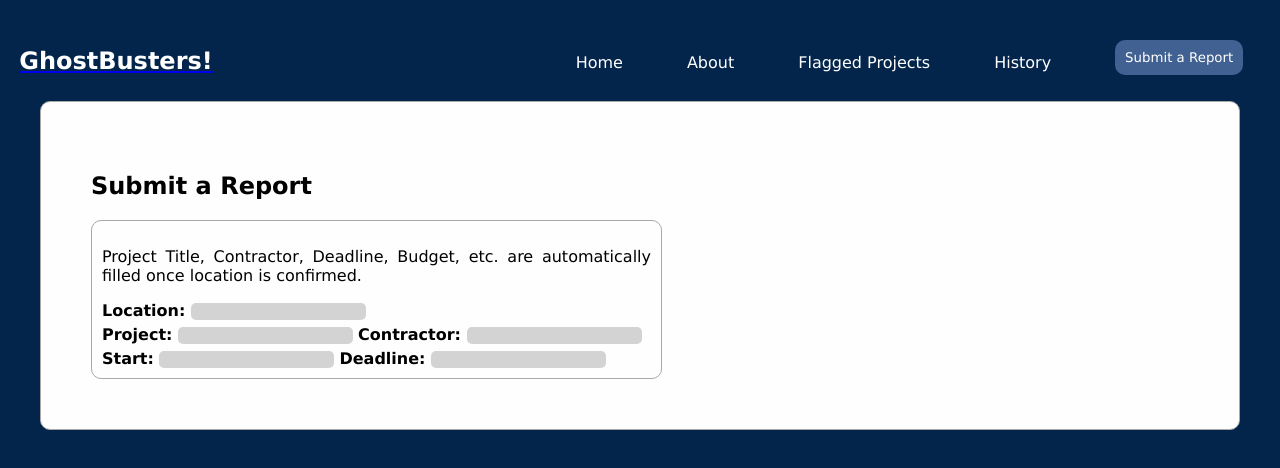
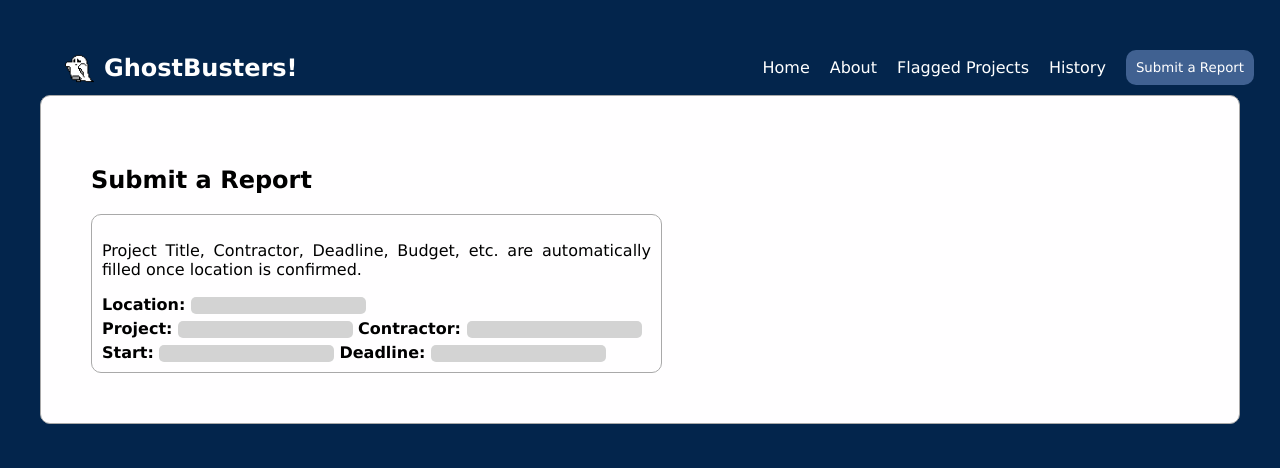
Before and after one commit to Andrie67/ghostbusters-official-official, a React (Vite) app: page /submit-a-report in a window 1280 px wide. Shown: the top 468 px of the page. Built offline with nearby package versions, Linux system fonts and the light colour scheme.

Commit message:
WALA NANG UNDERLINE MERON NA RING LOGO >:((((

```diff
--- a/src/components/Navbar/Navbar.css
+++ b/src/components/Navbar/Navbar.css
@@ -1,56 +1,71 @@
-nav{
+nav {
     display: flex;
     align-items: center;
     justify-content: space-between;
     background-color: #03254c;
     position: sticky;
     top: 0;
-    width: 100vw;
-    left: 20%;
-    margin-left: -3.5vw;
-    margin-top: 0;
-    padding-top: 0;
+    width: 100%;
+    padding: 10px 1.5rem;
+    margin: 0;
+    padding-top: 10px;
+    z-index: 1000;
 }
-.navbar-brand{
+.navbar-brand {
+    display: flex;
+    align-items: center;
+    gap: 10px;
     text-decoration: none;
 }
-nav h2{
+.brand-logo{
+    height: 30px;
+    width: auto;
+}
+nav h2 {
     color: white;
     font-size: 1.5rem;
-    margin-left: 1.5rem;
-    margin-top: 0;
+    margin: 0;
     font-weight: bold;
     text-decoration: none;
 }
-nav ul{
+nav ul {
     display: flex;
-    margin-top: 0;
+    margin: 0;
     padding: 0;
+    list-style: none;
     align-items: center;
 }
-nav ul li{
+nav ul li {
     list-style: none;
-    display: block;
-    padding: 0 0.5rem;
-    margin: 0 0.5rem;
+    padding: 0 10px;
+    margin: 0;
     border-radius: 0.5rem;
 }
-nav ul li a{
+nav ul li a {
     text-decoration: none;
-    padding: 8px;
-    margin: 0 8px;
+    padding: 0;
+    margin: 0;
     color: white;
-    /*border-radius: 8px;*/
+
 }
-nav li a:not(button) hover{
+nav ul li a:hover {
     background-color: #d0efff;
-    color: #03254c;
+    color: #03254c
 }
-.report-button{
+.report-link {
     color: white;
     background-color: #406191;
     border: none;
     border-radius: 10px;
     padding: 10px;
-    margin-bottom: 10px;
+    text-decoration: none;
+    margin: 0;
 }
+.report-button {
+    color: white;
+    background-color: #406191;
+    border: none;
+    border-radius: 10px;
+    padding: 10px;
+    margin: 0;
+}
--- a/src/components/Navbar/Navbar.jsx
+++ b/src/components/Navbar/Navbar.jsx
@@ -1,11 +1,13 @@
 import React from "react";
 import "./Navbar.css";
+import GhostLogo from '../../assets/ghostiee.png';
 import { Link, NavLink } from "react-router-dom";
 
 const Navbar = () => {
   return (
     <nav>
-      <NavLink to="/">
+      <NavLink to="/" className="navbar-brand">
+        <img src={GhostLogo} alt="GhostBusters Logo" className="brand-logo"/>
         <h2>GhostBusters!</h2>
       </NavLink>
 
```
Also changed, not shown: src/assets/ghostiee.png (added).
